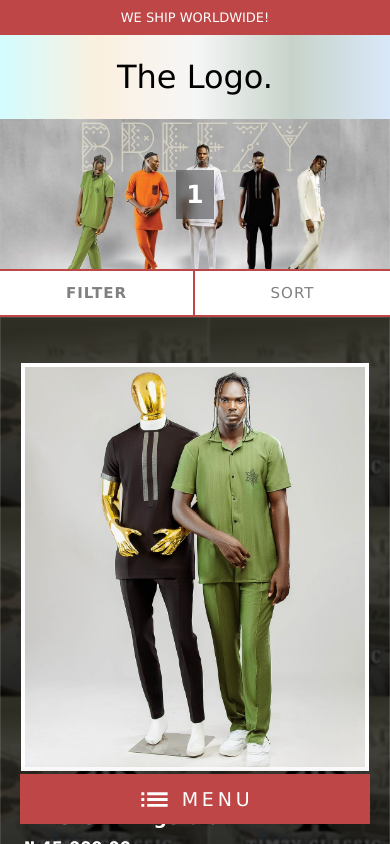
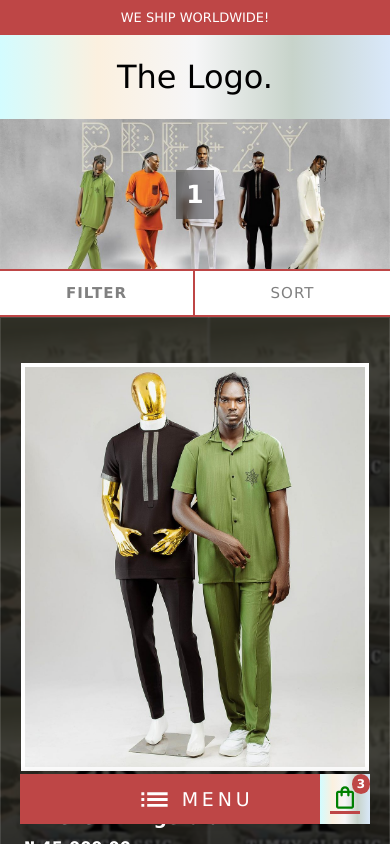
Before and after one commit to yakubu-josiah/TimzyClassic_client, a React (Create React App) app in the folder client/: page /shop-collections/1 in a window 390 px wide. Shown: the top 844 px of the page. Built offline with nearby package versions, Linux system fonts and the light colour scheme.

Commit message:
feat: adding Cart component for Mobile screen and sharing state

```diff
--- a/client/src/components/Layout/Header/HamburgerMenu.css
+++ b/client/src/components/Layout/Header/HamburgerMenu.css
@@ -1,7 +1,6 @@
 .HB {
     display: none;
 }
-
 @media (max-width: 480px){
     .HB {
         position: fixed;
@@ -28,6 +27,7 @@
         height: 50px;
         z-index: inherit;
         color: #fff;
+        position: relative;
     }
 
     .HB .HB_icon p {
@@ -101,10 +101,56 @@
     }
 
     .HB.open {
-        transform: translateY(1%);
+        transform: translateY(0);
     }
 
     .HB .HB_icon.close {
         position: absolute;
     }
+
+    .HB .cart_Btn {
+        position: absolute;
+        right: 20px;
+        height: 50px;
+        width: fit-content;
+        z-index: 150;
+        background: linear-gradient(to right, #d3fcff, #fbf0df, #f6f6f7, #c7d3ca, #d9e8f9);
+    }
+
+    .HB .cart_Btn svg {
+        margin: 10px;
+        color: #008000;
+        font-size: 30px;
+        font-weight: 900;
+        border-bottom: 3px solid #be4646;
+    }
+
+    .HB .cart_Btn span {
+        position: absolute;
+        top: 0;
+        right: 0;
+        padding: 3px 5px;
+        font-size: 12px;
+        font-weight: 900;
+        color: #fff;
+        background: #be4646;
+        border-radius: 50%;
+    }
+    .HB_cart.open {
+        right: 0;
+        opacity: 1;
+        transition: right 0.3s ease-in-out;
+    }
 }
+.HB_cart {
+    position: fixed;
+    top: 0;
+    right: -100%;
+    width: 100%;
+    height: 100%;
+
+    z-index: 1000;
+    overflow: scroll;
+    text-align: start;
+    transition: right 0.3s ease-in-out;
+}
--- a/client/src/components/Layout/Header/HamburgerMenu.jsx
+++ b/client/src/components/Layout/Header/HamburgerMenu.jsx
@@ -1,20 +1,24 @@
-import React, {useState} from 'react';
+import React, { useState} from 'react';
 import { Link, useLocation } from 'react-router-dom';
 import ListOutlinedIcon from '@mui/icons-material/ListOutlined';
 import StoreOutlinedIcon from '@mui/icons-material/StoreOutlined';
 import InfoOutlinedIcon from '@mui/icons-material/InfoOutlined';
 import NewspaperOutlinedIcon from '@mui/icons-material/NewspaperOutlined';
 import ContactSupportOutlinedIcon from '@mui/icons-material/ContactSupportOutlined';
+import ShoppingBagOutlinedIcon from '@mui/icons-material/ShoppingBagOutlined';
 import CloseIcon from '@mui/icons-material/Close';
 import './HamburgerMenu.css';
+import Cart from '../../UI/Cart';
 
 export default function HamburgerMenu() {
     const [menuOpen, setMenuOpen] = useState(false);
+    const [openCart, setOpenCart] = useState(false);
     const location = useLocation();
 
     const toggleMenu = () => {
       setMenuOpen(!menuOpen);
     };
+
 
     function checkRoute(route) {
         if(route === location.pathname) {
@@ -23,6 +27,7 @@ export default function HamburgerMenu() {
     }
 
     return (
+        <>
             <div className={`HB ${menuOpen ? 'open': ''}`}>
                 <div className="HB_icon" onClick={toggleMenu}>
                     {menuOpen ? <CloseIcon fontSize="large"/> : <ListOutlinedIcon fontSize="large"/>}
@@ -66,6 +71,11 @@ export default function HamburgerMenu() {
                         </ul>
                     </div>
                 </div>
+                <span className="cart_Btn" onClick={() => setOpenCart(!openCart)}><ShoppingBagOutlinedIcon /><span>3</span></span>
             </div>
+            <div className={`HB_cart ${openCart ? 'open' : ''}`} >
+                <Cart OpenCart={setOpenCart} />
+            </div>
+        </>
     )
 }
```
Lines whose indentation alone changed are shown as unchanged.
